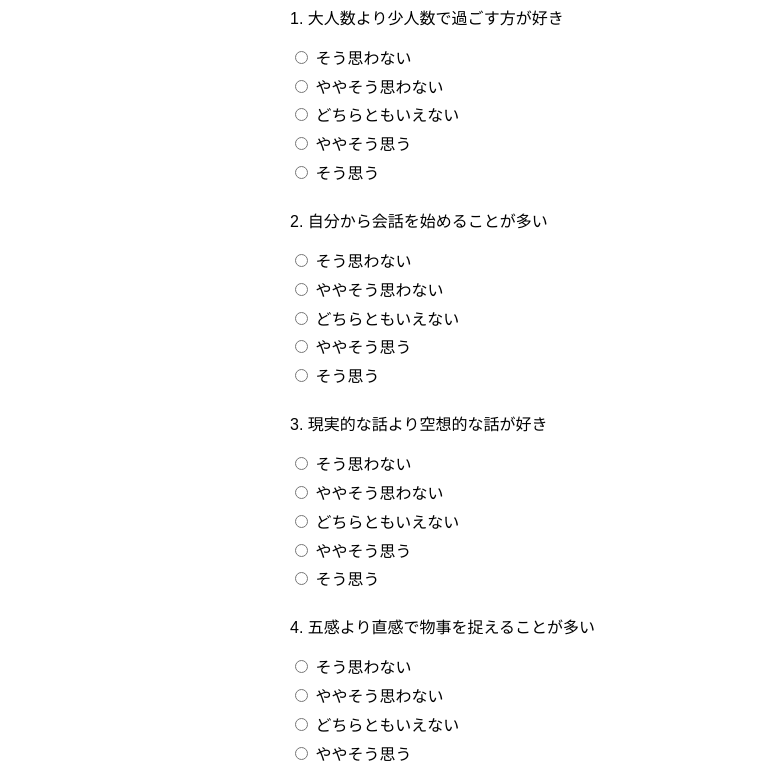
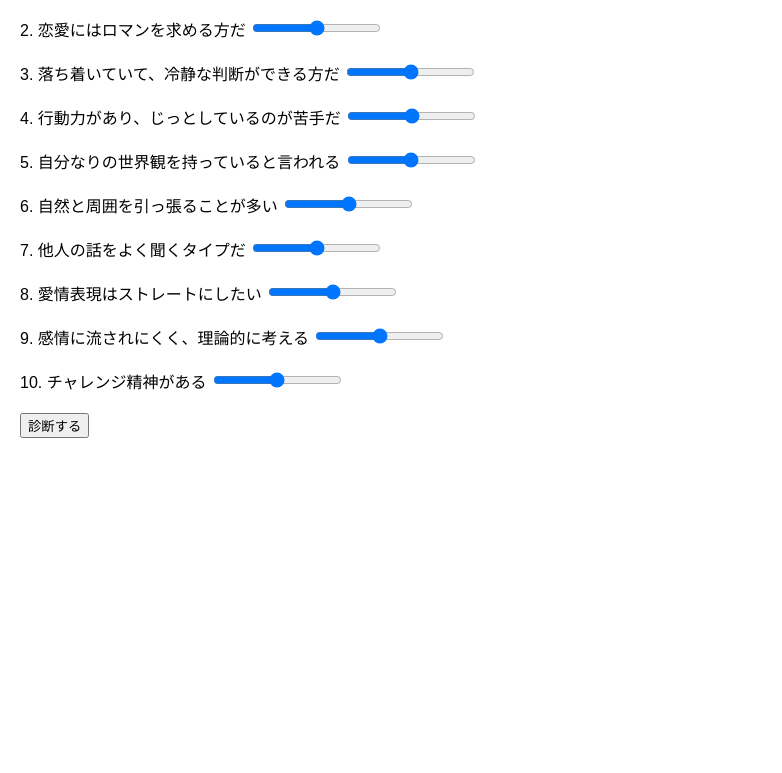
Before and after one commit to yuu284/sinndannnn, a plain HTML site: page index.html in a window 1280 px wide. Shown: the part 116-889 px from the top of the page, without its empty margins (0-782 px from the left). After the commit the page ends 800 px from the top, so only its background shows below. Drawn offline with Linux system fonts and the light colour scheme.

Commit message:
Update index.html

```diff
--- a/index.html
+++ b/index.html
@@ -1,133 +1,99 @@
 <!DOCTYPE html>
 <html lang="ja">
 <head>
-  <meta charset="UTF-8" />
-  <meta name="viewport" content="width=device-width, initial-scale=1.0" />
-  <title>16タイプ診断</title>
+  <meta charset="UTF-8">
+  <meta name="viewport" content="width=device-width, initial-scale=1.0">
+  <title>6タイプ性格診断</title>
   <style>
-    body {
-      font-family: sans-serif;
-      padding: 2rem;
-      max-width: 700px;
-      margin: auto;
-    }
-    h1 {
-      text-align: center;
-    }
-    .question {
-      margin-bottom: 1.5rem;
-    }
-    .answers label {
-      display: block;
-      margin-top: 0.3rem;
-    }
-    .result {
-      margin-top: 2rem;
-      padding: 1rem;
-      background: #f0f0f0;
-      border-radius: 8px;
-    }
+    body { font-family: Arial, sans-serif; margin: 20px; }
+    .question { margin-bottom: 20px; }
+    .result { font-size: 1.2em; margin-top: 30px; font-weight: bold; }
   </style>
 </head>
 <body>
-  <h1>16タイプ診断</h1>
+  <h1>6タイプ性格診断</h1>
   <form id="quizForm">
-    <div id="questionContainer"></div>
+    <div class="question">
+      1. 人の気持ちを察するのが得意だと感じる
+      <input type="range" name="q1" min="1" max="5" value="3">
+    </div>
+    <div class="question">
+      2. 恋愛にはロマンを求める方だ
+      <input type="range" name="q2" min="1" max="5" value="3">
+    </div>
+    <div class="question">
+      3. 落ち着いていて、冷静な判断ができる方だ
+      <input type="range" name="q3" min="1" max="5" value="3">
+    </div>
+    <div class="question">
+      4. 行動力があり、じっとしているのが苦手だ
+      <input type="range" name="q4" min="1" max="5" value="3">
+    </div>
+    <div class="question">
+      5. 自分なりの世界観を持っていると言われる
+      <input type="range" name="q5" min="1" max="5" value="3">
+    </div>
+    <div class="question">
+      6. 自然と周囲を引っ張ることが多い
+      <input type="range" name="q6" min="1" max="5" value="3">
+    </div>
+    <div class="question">
+      7. 他人の話をよく聞くタイプだ
+      <input type="range" name="q7" min="1" max="5" value="3">
+    </div>
+    <div class="question">
+      8. 愛情表現はストレートにしたい
+      <input type="range" name="q8" min="1" max="5" value="3">
+    </div>
+    <div class="question">
+      9. 感情に流されにくく、理論的に考える
+      <input type="range" name="q9" min="1" max="5" value="3">
+    </div>
+    <div class="question">
+      10. チャレンジ精神がある
+      <input type="range" name="q10" min="1" max="5" value="3">
+    </div>
     <button type="submit">診断する</button>
   </form>
+
   <div class="result" id="result"></div>
 
   <script>
-    const questions = [
-      { text: "大人数より少人数で過ごす方が好き", axis: "EI", reverse: true },
-      { text: "自分から会話を始めることが多い", axis: "EI", reverse: false },
-      { text: "現実的な話より空想的な話が好き", axis: "SN", reverse: false },
-      { text: "五感より直感で物事を捉えることが多い", axis: "SN", reverse: false },
-      { text: "感情より論理を優先する", axis: "TF", reverse: false },
-      { text: "相手の気持ちより正しさを大切にする", axis: "TF", reverse: false },
-      { text: "計画通りに進めるのが好き", axis: "JP", reverse: false },
-      { text: "締切よりも柔軟性を大切にする", axis: "JP", reverse: true },
-      { text: "初対面でもすぐ打ち解ける", axis: "EI", reverse: false },
-      { text: "小さな変化にも敏感に気づく", axis: "SN", reverse: true },
-      { text: "人の気持ちに深く共感しやすい", axis: "TF", reverse: true },
-      { text: "その場の流れに任せる方がうまくいくと感じる", axis: "JP", reverse: true },
-      { text: "ひらめきで物事を始めることが多い", axis: "SN", reverse: false },
-      { text: "相手を気遣う行動を自然に取れる", axis: "TF", reverse: true },
-      { text: "スケジュールを立てて行動したい", axis: "JP", reverse: false },
-      { text: "一人で過ごす時間が好き", axis: "EI", reverse: true }
-    ];
+    document.getElementById("quizForm").addEventListener("submit", function(event) {
+      event.preventDefault();
 
-    const axisTypes = {
-      EI: ["E", "I"],
-      SN: ["S", "N"],
-      TF: ["T", "F"],
-      JP: ["J", "P"]
-    };
+      const data = new FormData(event.target);
+      let scores = {
+        partner: 0,
+        romantic: 0,
+        cool: 0,
+        active: 0,
+        creative: 0,
+        leader: 0
+      };
 
-    const results = {
-      ISTJ: { type: "責任感のある実務家", description: "真面目で几帳面な性格で、安定した関係を好みます。恋愛では誠実さを大切にし、相手を支える力があります。" },
-      ISFJ: { type: "思いやりのある守護者", description: "相手の気持ちに寄り添える優しさを持ちます。恋愛では献身的で、パートナーを第一に考えます。" },
-      INFJ: { type: "洞察力のある理想主義者", description: "深い思考と共感力を持つタイプ。恋愛では真剣で、精神的なつながりを重視します。" },
-      INTJ: { type: "戦略的な理想家", description: "目標志向で計画的。恋愛では独立性を保ちながらも、深いつながりを求めます。" },
-      ISTP: { type: "冷静な分析家", description: "柔軟で現実的な思考の持ち主。恋愛では距離感を大切にしながらも、相手に対する誠実さを忘れません。" },
-      ISFP: { type: "繊細な芸術家", description: "感受性豊かで穏やかなタイプ。恋愛では静かな優しさでパートナーを癒します。" },
-      INFP: { type: "情熱的な理想主義者", description: "自分の価値観を大切にするロマンチスト。恋愛では深い絆を求め、相手を大切にします。" },
-      INTP: { type: "論理的な探求者", description: "独創的で知的好奇心が旺盛。恋愛では知的な刺激を大切にし、自由な関係を好みます。" },
-      ESTP: { type: "行動派の冒険家", description: "エネルギッシュで即断即決。恋愛では積極的で楽しい関係を築きます。" },
-      ESFP: { type: "陽気なエンターテイナー", description: "明るく社交的。恋愛では感情豊かで、愛情表現が得意です。" },
-      ENFP: { type: "情熱的なアイディアマン", description: "好奇心旺盛で創造的。恋愛では刺激と共感のある関係を望みます。" },
-      ENTP: { type: "自由な挑戦者", description: "アイデアにあふれた話し好き。恋愛では飽きのこない関係を築きます。" },
-      ESTJ: { type: "頼れるリーダー", description: "現実的で責任感が強く、恋愛でもリードする存在。安定した関係を築きます。" },
-      ESFJ: { type: "世話好きな協調者", description: "人間関係を大切にし、恋愛では献身的で思いやりのあるパートナーになります。" },
-      ENFJ: { type: "情熱的な指導者", description: "共感力が高く、恋愛では相手を大切にしながら愛情深くサポートします。" },
-      ENTJ: { type: "戦略的な指導者", description: "目標に向かって行動する力強さ。恋愛では自立した関係を望みます。" }
-    };
+      scores.partner += parseInt(data.get("q1")) + parseInt(data.get("q7"));
+      scores.romantic += parseInt(data.get("q2")) + parseInt(data.get("q8"));
+      scores.cool += parseInt(data.get("q3")) + parseInt(data.get("q9"));
+      scores.active += parseInt(data.get("q4")) + parseInt(data.get("q10"));
+      scores.creative += parseInt(data.get("q5"));
+      scores.leader += parseInt(data.get("q6"));
 
-    const container = document.getElementById("questionContainer");
-    questions.forEach((q, i) => {
-      const div = document.createElement("div");
-      div.className = "question";
-      div.innerHTML = `
-        <p>${i + 1}. ${q.text}</p>
-        <div class="answers">
-          <label><input type="radio" name="q${i}" value="1"> そう思わない</label>
-          <label><input type="radio" name="q${i}" value="2"> ややそう思わない</label>
-          <label><input type="radio" name="q${i}" value="3"> どちらともいえない</label>
-          <label><input type="radio" name="q${i}" value="4"> ややそう思う</label>
-          <label><input type="radio" name="q${i}" value="5"> そう思う</label>
-        </div>
-      `;
-      container.appendChild(div);
-    });
+      const typeNames = {
+        partner: "パートナー型",
+        romantic: "ロマンチック型",
+        cool: "クールパートナー型",
+        active: "アクティブ型",
+        creative: "クリエイティブ型",
+        leader: "リーダー型"
+      };
 
-    document.getElementById("quizForm").addEventListener("submit", function (e) {
-      e.preventDefault();
-      const score = { EI: 0, SN: 0, TF: 0, JP: 0 };
-      const max = { EI: 0, SN: 0, TF: 0, JP: 0 };
+      // 最大スコアを持つタイプを取得（同点処理含む）
+      let maxScore = Math.max(...Object.values(scores));
+      let topTypes = Object.keys(scores).filter(type => scores[type] === maxScore);
+      let resultType = topTypes.sort()[0]; // 同点時はアルファベット順で安定
 
-      questions.forEach((q, i) => {
-        const selected = document.querySelector(`input[name=q${i}]:checked`);
-        if (!selected) return;
-        const val = parseInt(selected.value);
-        const adjusted = q.reverse ? 6 - val : val;
-        score[q.axis] += adjusted;
-        max[q.axis] += 5;
-      });
-
-      let type = "";
-      for (const axis in score) {
-        const avg = score[axis] / (max[axis] / 5);
-        if (avg > 3) type += axisTypes[axis][0];
-        else if (avg < 3) type += axisTypes[axis][1];
-        else type += axisTypes[axis][0];
-      }
-
-      const result = results[type];
-      if (result) {
-        document.getElementById("result").innerText = `${result.type}\n\n${result.description}`;
-      } else {
-        document.getElementById("result").innerText = `タイプ未定義（${type}）`;
-      }
+      document.getElementById("result").textContent = `あなたのタイプは「${typeNames[resultType]}」です！`;
     });
   </script>
 </body>
```
